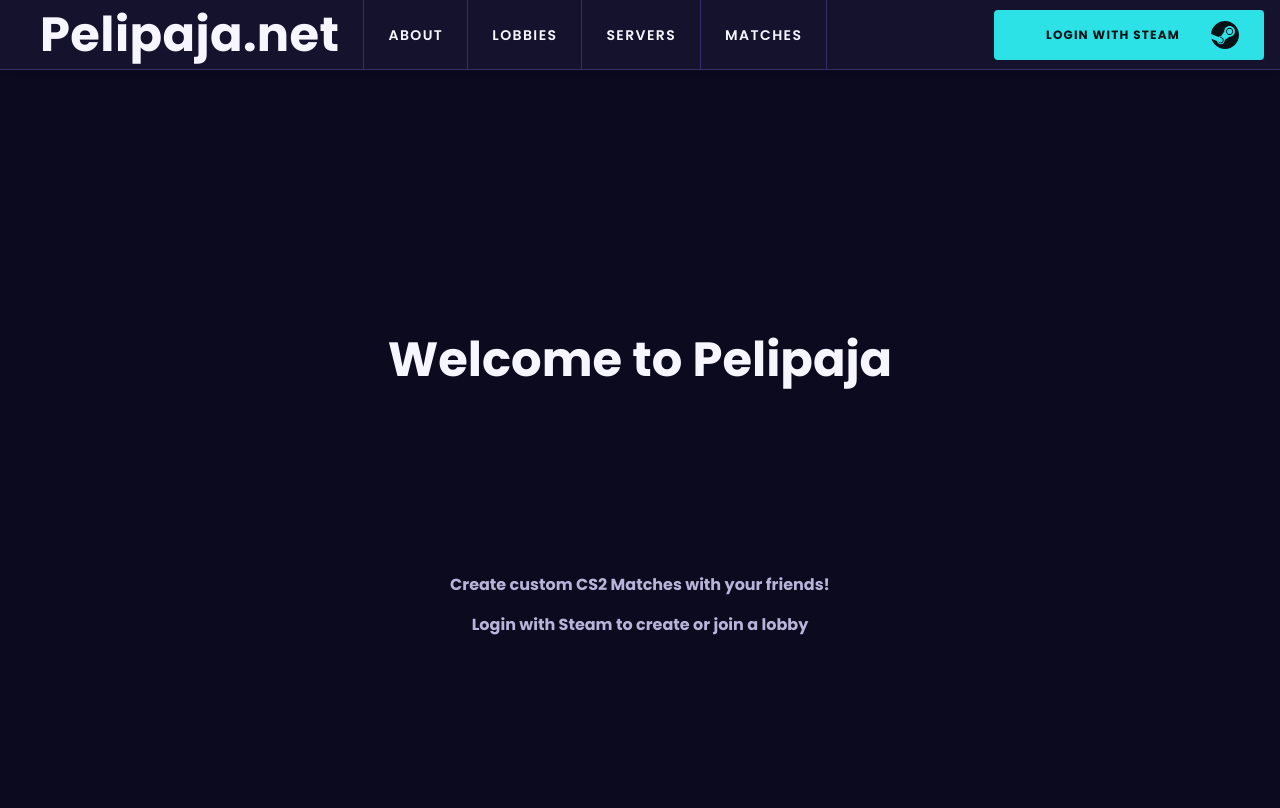
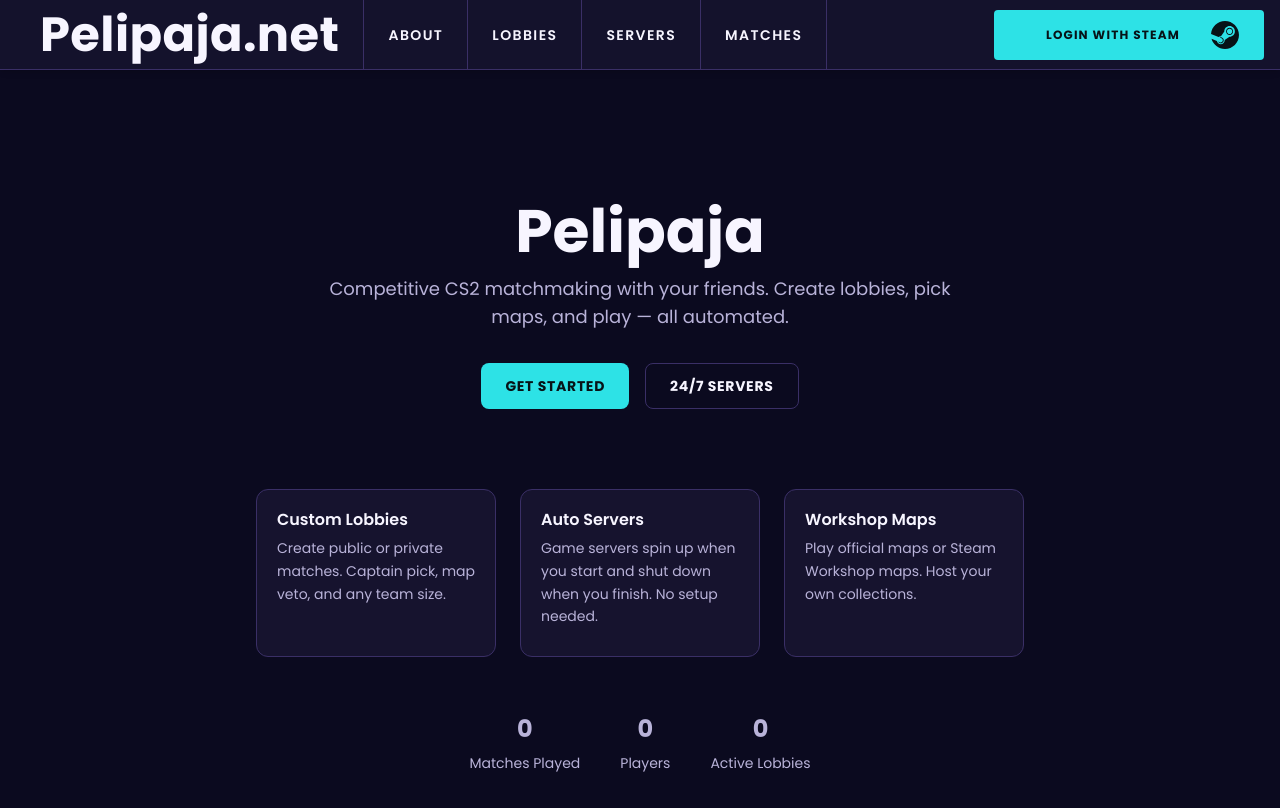
Before and after one commit to Tomppahh/Pelipaja.net, a Next.js app: page / in a window 1280 px wide. Shown: the top 808 px of the page. Built offline with nearby package versions, Linux system fonts and the light colour scheme; no server answers; the database is empty.

Commit message:
feat: improve landing page with stats and feature cards

```diff
--- a/src/app/page.tsx
+++ b/src/app/page.tsx
@@ -1,21 +1,88 @@
+import Link from 'next/link';
 import { getSession } from '../backend/lib/session';
-import {ROLES, hasRole} from "@/src/lib/config/settings"
+import { ROLES, hasRole } from "@/src/lib/config/settings";
 import { CreateLobbyButton } from "@/src/app/components/user/createLobbyButton";
+import { connectDB } from '@/src/backend/lib/db';
+import Match from '@/src/models/Match';
+import MatchResult from '@/src/models/MatchResult';
+import User from '@/src/models/User';
 
 export default async function Home() {
 	const user = await getSession();
 	const { lobby } = ROLES;
 
+	let stats = { matches: 0, players: 0, lobbies: 0 };
+
+	try {
+		await connectDB();
+		const [matches, players, lobbies] = await Promise.all([
+			MatchResult.countDocuments(),
+			User.countDocuments(),
+			Match.countDocuments({ status: { $in: ["pending", "configuring", "ready", "live"] } }),
+		]);
+		stats = { matches, players, lobbies };
+	} catch {}
+
 	return (
-		<>
-			<main className='flex min-h-screen flex-col items-center justify-center'>
-				<h1 className='font-display text-5xl pb-10 font-bold text-[var(--foreground)]'>Welcome to Pelipaja</h1>
+		<main className='flex min-h-screen flex-col items-center justify-center px-4'>
+			<section className='text-center max-w-2xl'>
+				<h1 className='font-display text-5xl sm:text-6xl font-bold text-[var(--foreground)]'>
+					Pelipaja
+				</h1>
+				<p className='mt-4 text-lg text-[var(--muted)]'>
+					Competitive CS2 matchmaking with your friends.
+					Create lobbies, pick maps, and play — all automated.
+				</p>
 
-				{user && hasRole(user.role, lobby) && <CreateLobbyButton />}
+				<div className='mt-8 flex justify-center gap-4'>
+					{user && hasRole(user.role, lobby) ? (
+						<CreateLobbyButton />
+					) : (
+						<a href="/api/auth/steam" className="inline-flex items-center rounded-lg bg-[var(--accent)] px-6 py-3 text-sm font-bold uppercase tracking-wider text-[var(--accent-contrast)] transition hover:opacity-90">
+							Get Started
+						</a>
+					)}
+					<Link href="/servers" className="inline-flex items-center rounded-lg border border-[var(--border)] px-6 py-3 text-sm font-bold uppercase tracking-wider text-[var(--foreground)] transition hover:bg-[var(--surface-hover)]">
+						24/7 Servers
+					</Link>
+				</div>
+			</section>
 
-			<p className='font-display text-l font-bold pt-32 text-[var(--foreground)]'>Create custom CS2 Matches with your friends!</p>
-                <p className='font-display text-l font-bold text-[var(--foreground)]'>Login with Steam to create or join a lobby</p>
-			</main>
-		</>
+			<section className='mt-20 w-full max-w-3xl grid gap-6 sm:grid-cols-3'>
+				<div className='rounded-xl border border-[var(--border)] bg-[var(--surface)] p-5'>
+					<h2 className='text-base font-semibold text-[var(--foreground)]'>Custom Lobbies</h2>
+					<p className='mt-1 text-sm leading-relaxed text-[var(--muted)]'>
+						Create public or private matches. Captain pick, map veto, and any team size.
+					</p>
+				</div>
+				<div className='rounded-xl border border-[var(--border)] bg-[var(--surface)] p-5'>
+					<h2 className='text-base font-semibold text-[var(--foreground)]'>Auto Servers</h2>
+					<p className='mt-1 text-sm leading-relaxed text-[var(--muted)]'>
+						Game servers spin up when you start and shut down when you finish. No setup needed.
+					</p>
+				</div>
+				<div className='rounded-xl border border-[var(--border)] bg-[var(--surface)] p-5'>
+					<h2 className='text-base font-semibold text-[var(--foreground)]'>Workshop Maps</h2>
+					<p className='mt-1 text-sm leading-relaxed text-[var(--muted)]'>
+						Play official maps or Steam Workshop maps. Host your own collections.
+					</p>
+				</div>
+			</section>
+
+			<section className='mt-12 flex gap-10 text-center'>
+				<div>
+					<p className='text-2xl font-bold text-[var(--foreground)]'>{stats.matches}</p>
+					<p className='text-sm text-[var(--muted)]'>Matches Played</p>
+				</div>
+				<div>
+					<p className='text-2xl font-bold text-[var(--foreground)]'>{stats.players}</p>
+					<p className='text-sm text-[var(--muted)]'>Players</p>
+				</div>
+				<div>
+					<p className='text-2xl font-bold text-[var(--foreground)]'>{stats.lobbies}</p>
+					<p className='text-sm text-[var(--muted)]'>Active Lobbies</p>
+				</div>
+			</section>
+		</main>
 	);
 }
```
